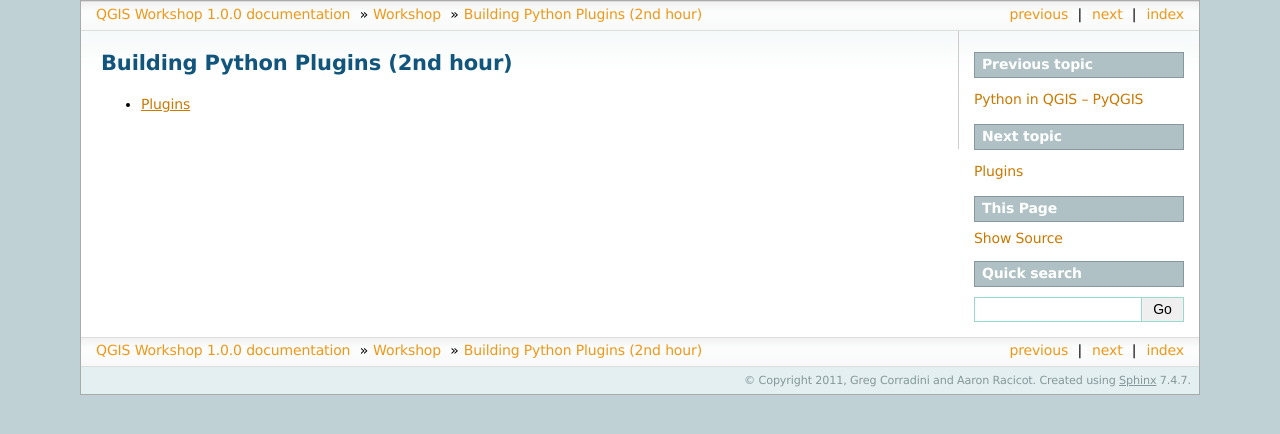
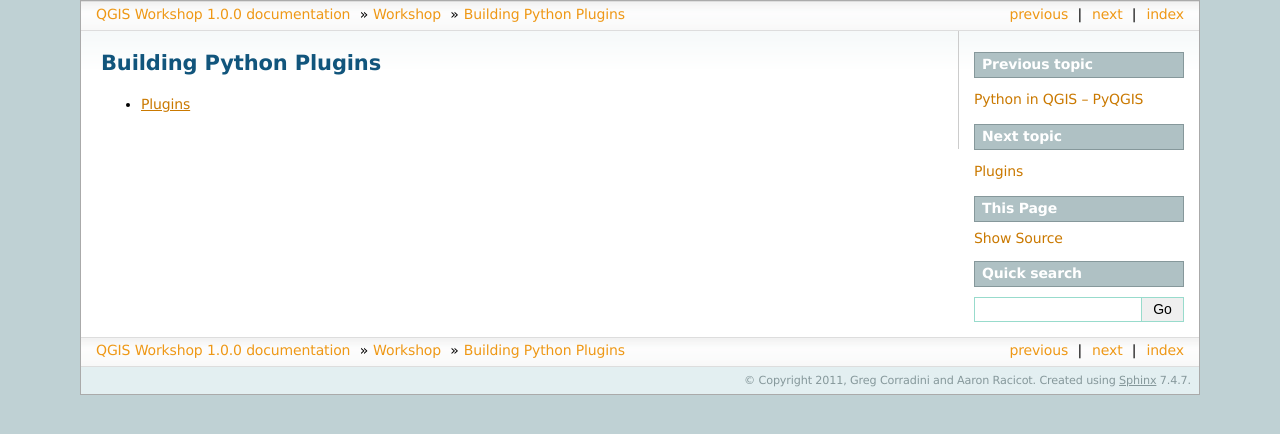
Before and after one commit to cugos/qgisworkshop_org, a Sphinx documentation site: the page built from docs/source/workshop/session_2.rst, in a window 1280 px wide. Shown: the top 434 px of the page. Built offline with Sphinx 7.4.7, drawn with Linux system fonts in a browser that asks for light colours; pages that are not in the unit, such as notebooks, are missing from menus.

Commit message:
Edited document titles

```diff
--- a/docs/source/workshop/session_1.rst
+++ b/docs/source/workshop/session_1.rst
@@ -1,6 +1,6 @@
 .. session_1 (1st hour)
 
-Exploring QGIS with the Python Console (1st Hour)
+Exploring QGIS with the Python Console
 --------------------------------------------------------
 
 .. toctree::
--- a/docs/source/workshop/session_2.rst
+++ b/docs/source/workshop/session_2.rst
@@ -1,6 +1,6 @@
 .. session_3 (2nd hour)
 
-Building Python Plugins (2nd hour)
+Building Python Plugins
 --------------------------------------
 
 
--- a/docs/source/workshop/session_3.rst
+++ b/docs/source/workshop/session_3.rst
@@ -1,6 +1,6 @@
 .. session_3 (3rd hour)
 
-Event-Driven Plugins / Debugging Plugins / Setting up Plugin Repositories (3rd Hour)
+Event-Driven Plugins / Debugging Plugins / Setting up Plugin Repositories
 ---------------------------------------------------------------------------------------
 
 .. toctree::
```
